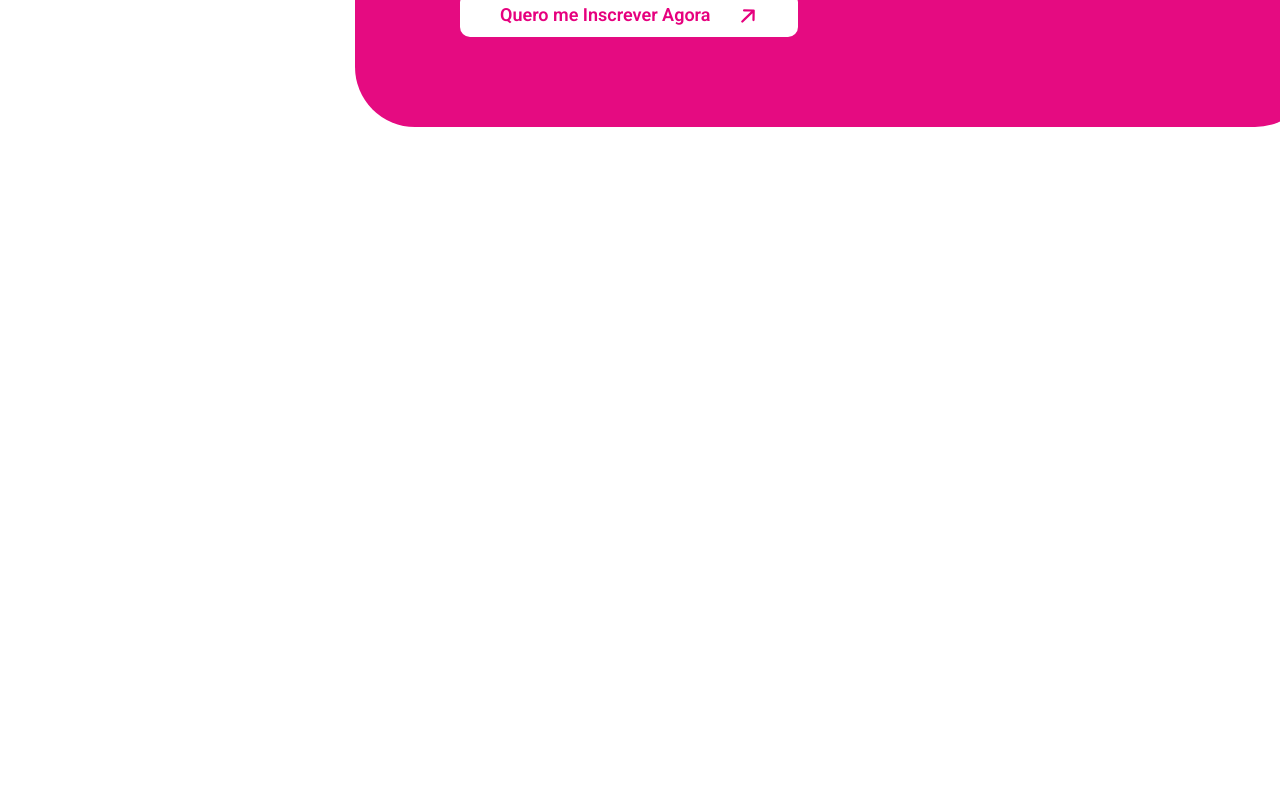
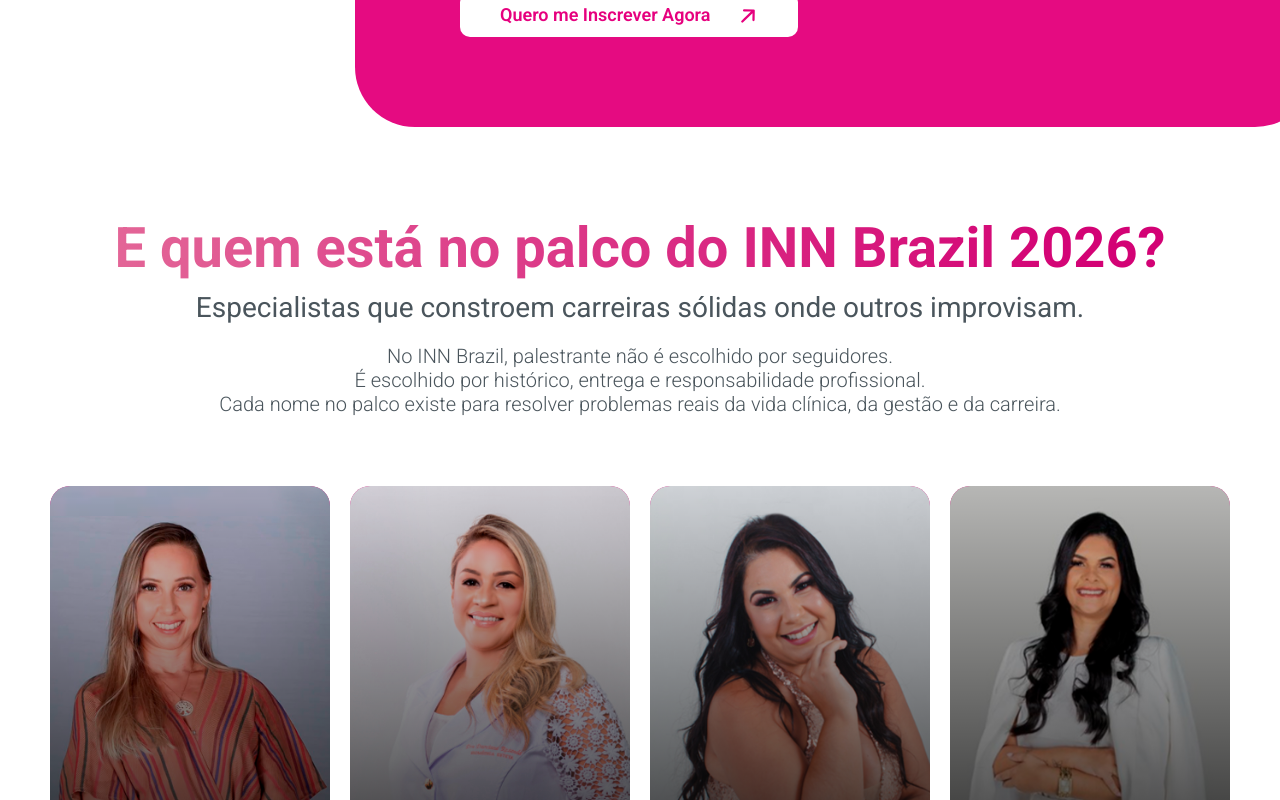
Before and after one commit to kleyton-ferreira/innbrazil-projeto-dev, a React (Create React App) app: page / in a window 1280 px wide. Shown: the part 1760-2560 px from the top of the page. Before the commit the page ends 1887 px from the top, so only its background shows below. Built offline with nearby package versions, Linux system fonts and the light colour scheme; no server answers.

Commit message:
feat: I added the Confirmed component to the HomPage component

```diff
--- a/src/page/home/home-components.tsx
+++ b/src/page/home/home-components.tsx
@@ -4,6 +4,7 @@
 import Points from '../../components/points/points-components'
 import Cards from '../../components/cards/cards-components'
 import Plans from '../../components/plans/plans-components'
+import Confirmed from '../../components/confirmed/confirmed-components'
 
 const HomePage = () => {
   return (
@@ -15,6 +16,7 @@
       <Points />
       <Cards />
       <Plans />
+      <Confirmed />
     </>
   )
 }
```
